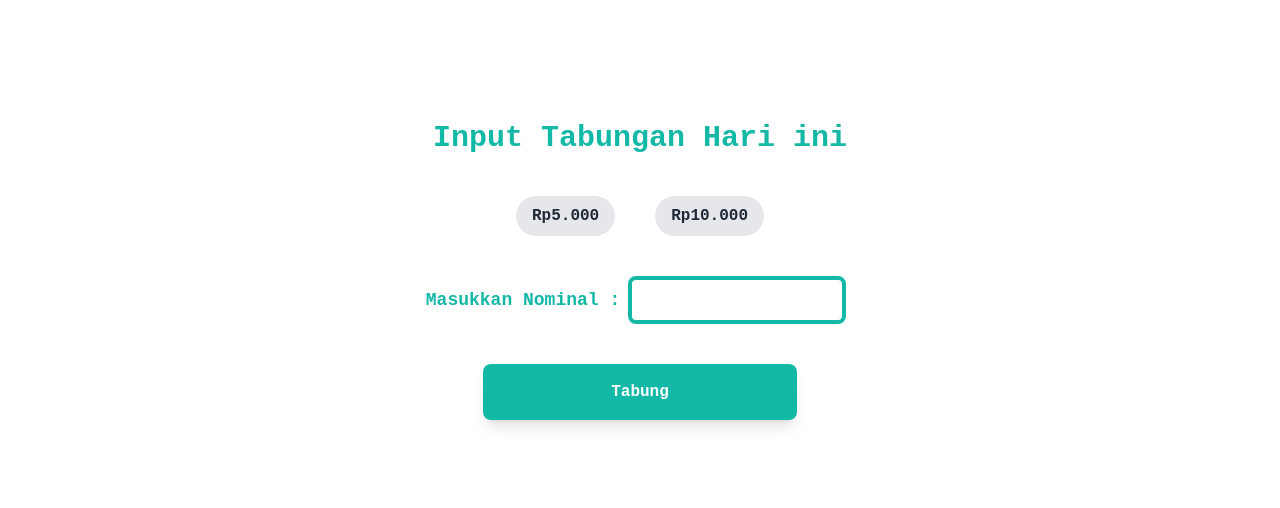
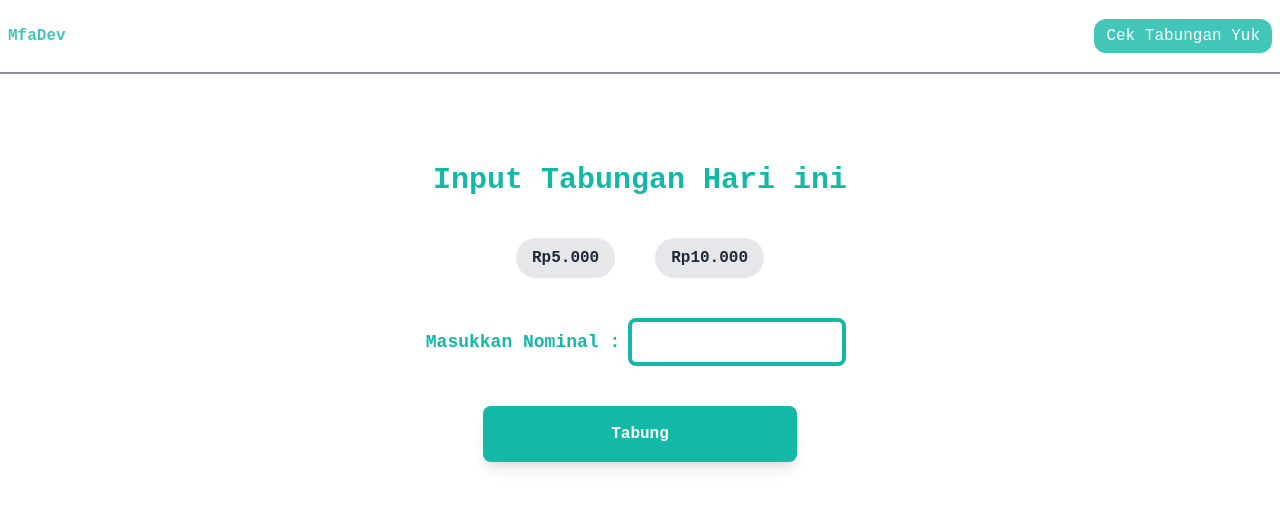
Before and after one commit to mfadev22/InputTabungan, a website: page index.html in a window 1280 px wide. Drawn offline with Linux system fonts and the light colour scheme.

Commit message:
Menambahkan Menu Cek Tabungan

```diff
--- a/index.html
+++ b/index.html
@@ -18,7 +18,29 @@
   </head>
   <body>
     <section id="form_input">
-      <div class="container mt-28">
+      <!-- Area Navbar Cek Tabungan -->
+      <div class="container">
+        <div class="flex py-6 bg-transparent opacity-80">
+          <div>
+            <a class="flex h-full items-center font-semibold text-primary px-2"
+              >MfaDev</a
+            >
+          </div>
+          <div class="flex flex-wrap w-full justify-end items-center">
+            <ul class="block">
+              <li class="group">
+                <a
+                  class="mx-2 py-2 px-3 text-white bg-primary rounded-xl hover:font-semibold hover:text-base hover:bg-red-400 hover:py-3 cursor-pointer"
+                  >Cek Tabungan Yuk</a
+                >
+              </li>
+            </ul>
+          </div>
+        </div>
+        <div class="py-[1px] bg-slate-500 opacity-80"></div>
+      </div>
+      <!-- End Area Navbar Cek Tabungan -->
+      <div class="container mt-20">
         <div class="flex flex-wrap">
           <div class="w-full self-center px-4 py-2">
             <div class="flex justify-center items-center flex-col mx-5">
```
Also changed, not shown: dist/output.css.
